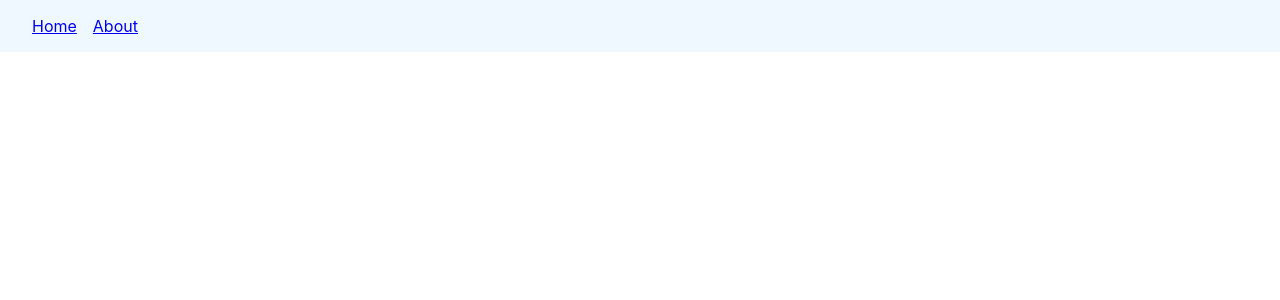
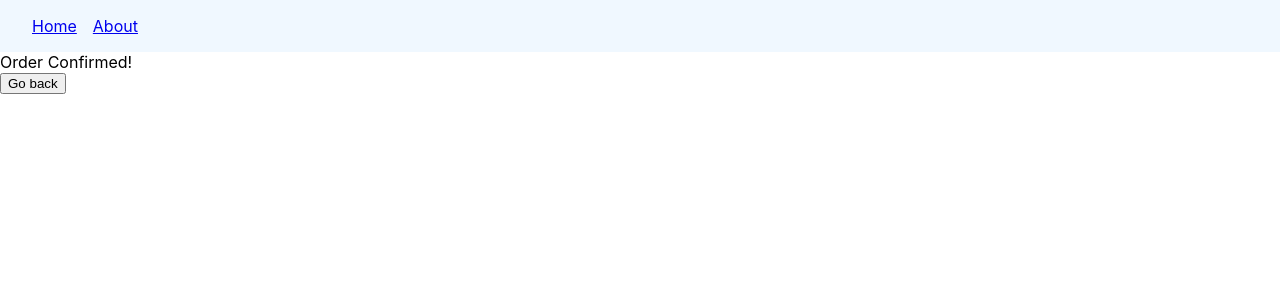
Before and after one commit to asadzgit/react-router-dom, a React (Create React App) app: page /order-summary in a window 1280 px wide. Before the commit this address had no page. Shown: the top 300 px of the page. Built offline with nearby package versions, Linux system fonts and the light colour scheme.

Commit message:
Navigate to pages and Go back

```diff
--- a/src/App.js
+++ b/src/App.js
@@ -2,6 +2,7 @@
 import About from "./components/About";
 import Home from "./components/Home";
 import { Navbar } from "./components/Navbar";
+import { OrderSummary } from "./components/OrderSummary";
 
 function App() {
   return (
@@ -11,6 +12,7 @@
     {/* we are doing this for our within-app routes. but for links to external resources, use anchor tag */}
       <Route path="/" element={<Home />} />
       <Route path="about" element={<About />} />
+      <Route path="order-summary" element={<OrderSummary />} />
     </Routes>
     </>
   );
--- a/src/components/Home.js
+++ b/src/components/Home.js
@@ -1,7 +1,13 @@
+import { useNavigate } from "react-router-dom";
 
 function Home() {
+  const navigate = useNavigate()
+
   return (
-    <h1>Home</h1>
+    <>
+      <h1>Home</h1>
+      <button onClick={() => navigate('order-summary')}>Place order</button>
+    </>
   );
 }
 
--- /dev/null
+++ b/src/components/OrderSummary.js
@@ -0,0 +1,11 @@
+import { useNavigate } from "react-router-dom";
+
+export const OrderSummary = () => {
+  const navigate = useNavigate()
+  return (
+    <>
+      <div>Order Confirmed!</div>
+      <button onClick={() => navigate(-1)}>Go back</button>
+    </>
+  )
+}
```
